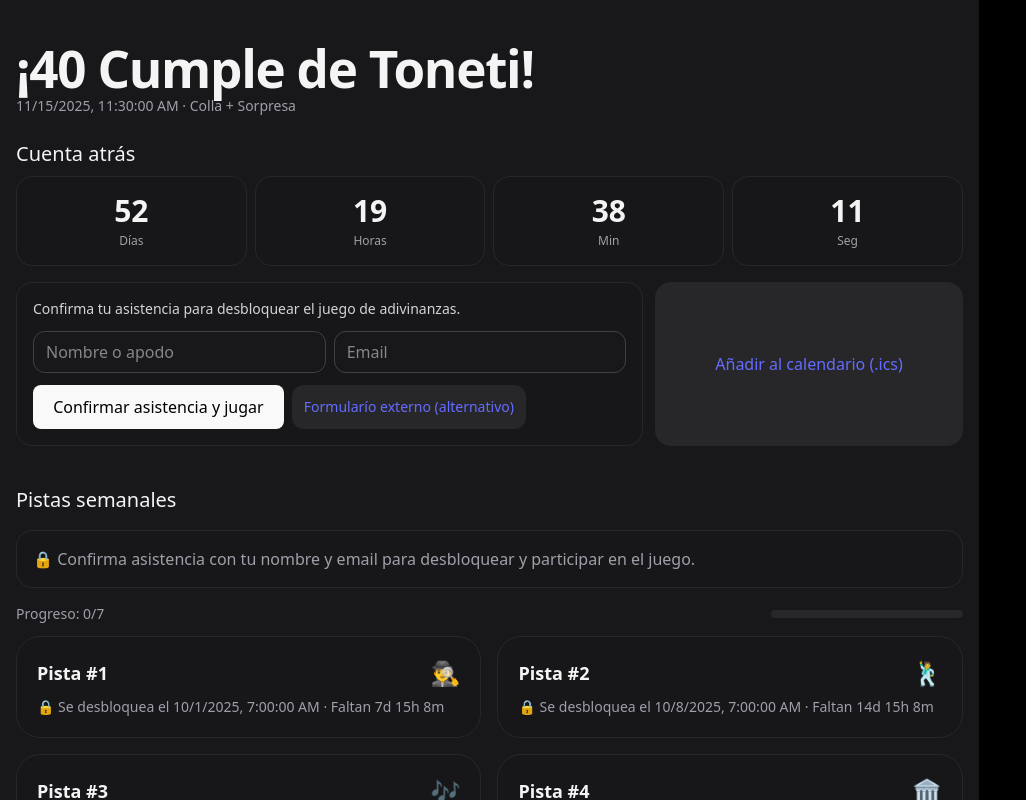
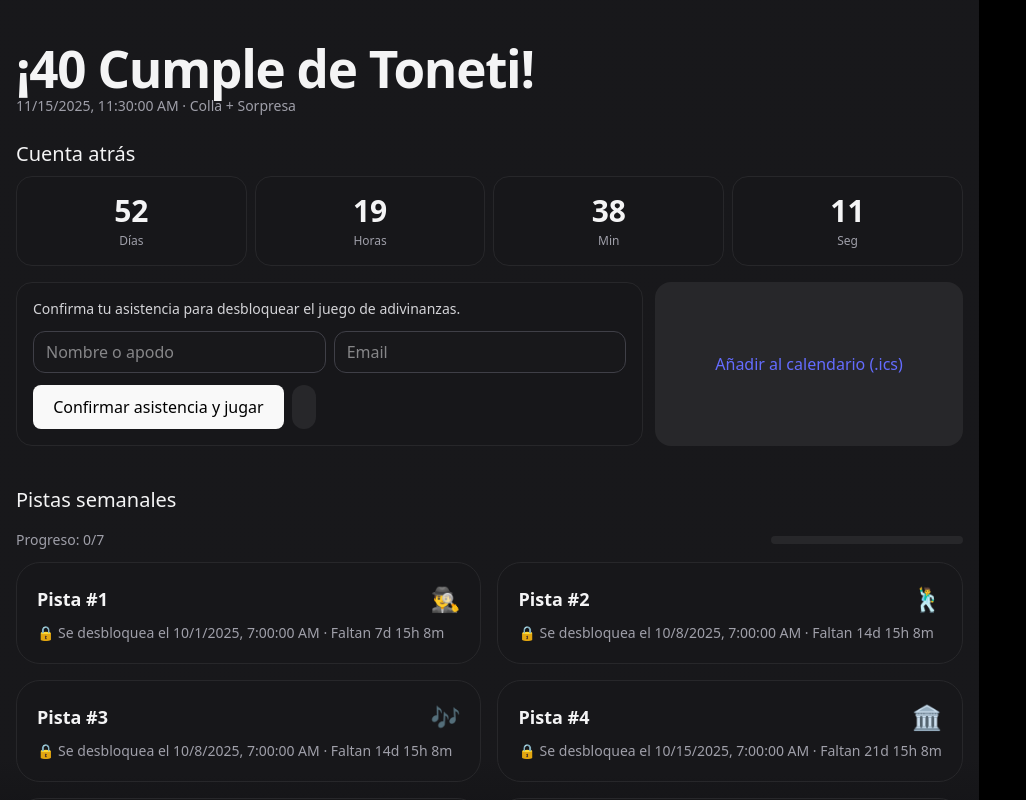
Before and after one commit to toneti85/cumple-toneti, a React (Vite) app: page / in a window 1280 px wide. Shown: the top 800 px of the page, without its empty margins (0-1026 px from the left). Built offline with nearby package versions, Linux system fonts and the light colour scheme.

Commit message:
Simplifies UI and improves deploy process
Removes redundant UI elements for a cleaner user experience.

Adds a predeploy script to ensure the application is built before deployment.

Updates the base URL in the Vite configuration.

```diff
--- a/package.json
+++ b/package.json
@@ -7,6 +7,7 @@
     "dev": "vite",
     "build": "vite build",
     "preview": "vite preview",
+    "predeploy": "npm run build",
     "deploy": "gh-pages -d dist"
   },
   "dependencies": {
--- a/src/App.jsx
+++ b/src/App.jsx
@@ -418,13 +418,6 @@ export default function App() {
             Pistas semanales
           </h2>
 
-          {!user && (
-            <div className="rounded-2xl border border-zinc-800 bg-zinc-900/40 p-4 text-zinc-400 mb-4">
-              🔒 Confirma asistencia con tu nombre y email para desbloquear y
-              participar en el juego.
-            </div>
-          )}
-
           <RiddlesQuiz
             clues={revealed}
             enabled={!!user}
@@ -579,16 +572,6 @@ function RsvpCard({ user, onLogin, onLogout, externalUrl }) {
         <p className="text-emerald-300 text-sm">
           ✅ Asistencia confirmada para <b>{user.name}</b> · {user.email}
         </p>
-        <div className="mt-3 flex gap-2">
-          <a
-            href={externalUrl}
-            target="_blank"
-            rel="noreferrer"
-            className="inline-flex items-center rounded-xl px-3 py-2 bg-white text-black text-sm"
-          >
-            Editar/añadir detalles en formulario externo
-          </a>
-        </div>
       </div>
     );
   }
@@ -625,7 +608,6 @@ function RsvpCard({ user, onLogin, onLogout, externalUrl }) {
           rel="noreferrer"
           className="inline-flex items-center rounded-xl px-3 py-2 bg-zinc-800 text-zinc-100 text-sm"
         >
-          Formularío externo (alternativo)
         </a>
       </div>
     </div>
--- a/vite.config.js
+++ b/vite.config.js
@@ -3,5 +3,5 @@ import react from '@vitejs/plugin-react'
 
 export default defineConfig({
   plugins: [react()],
-  base: '/40-cumple-toneti/', // 👈 cambia por tu repo real
+  base: '/cumple-toneti/', // 👈 cambia por tu repo real
 })
```
Lines whose indentation alone changed are shown as unchanged.
